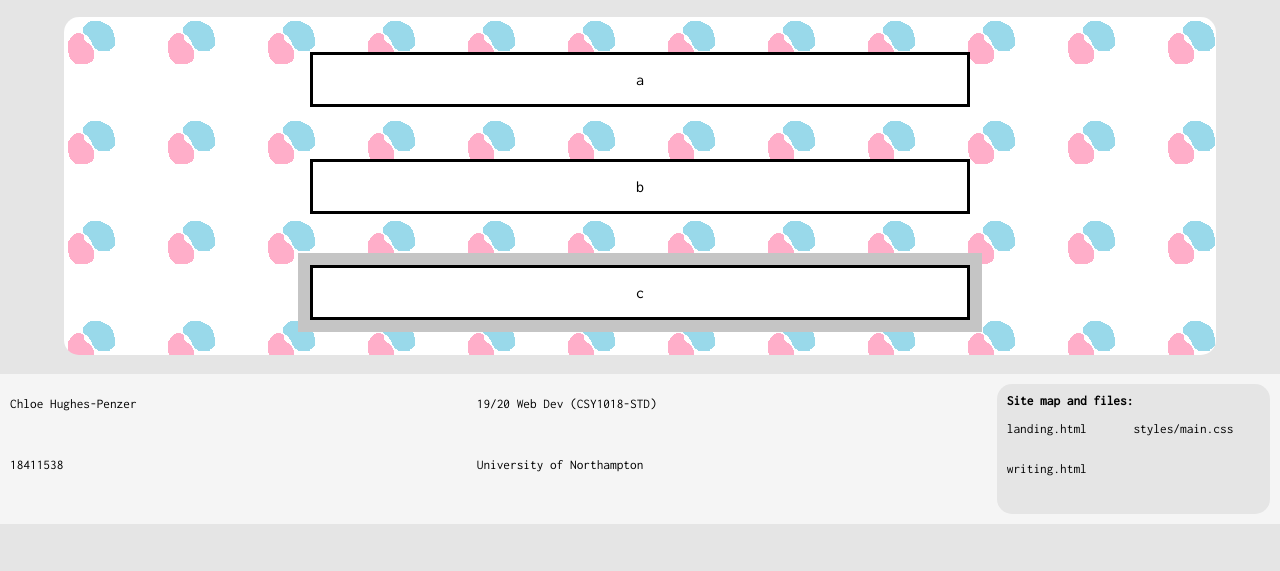
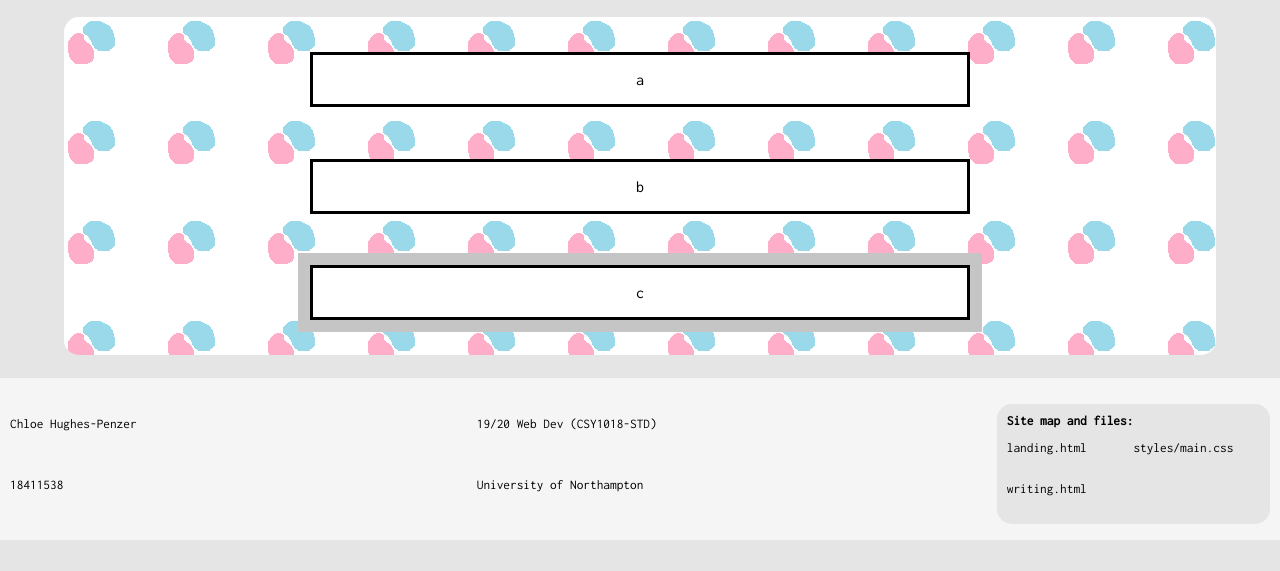
Before and after one commit to chloehp/assignment0, a plain HTML site: page landing.html in a window 1280 px wide. Shown: the part 229-800 px from the top of the page. Drawn offline with Linux system fonts and the light colour scheme.

Commit message:
finally happy with this template no content

```diff
--- a/styles/main.css
+++ b/styles/main.css
@@ -52,7 +52,7 @@ header{
     width: 90%;
     height: auto;
     margin: 1.5%;
-    overflow: scroll;
+    overflow: auto;
     text-align: center;
     background: url(pattern2.png);
       }
@@ -81,10 +81,12 @@ footer{
     align-content: space-between;
     flex-flow: column wrap;
     width: 100%;
-    height: 150px;
-    overflow: hidden;
+    height: 130px;
+    margin: 2.5vh 0 -1vh;
+    overflow: auto;
     font-size: smaller;
     background: #f5f5f5;
+    outline: 2vh solid #f5f5f5;
 }
 
 .footel{
@@ -94,7 +96,7 @@ footer{
 .sitemap{
     display: grid;
     grid-template: 1fr 1fr 1fr 1fr / 1fr 1fr;
-    height: 110px;
+    height: 100px;
     background: #e5e5e5;
     margin: 10px;
     padding: 10px;
```
